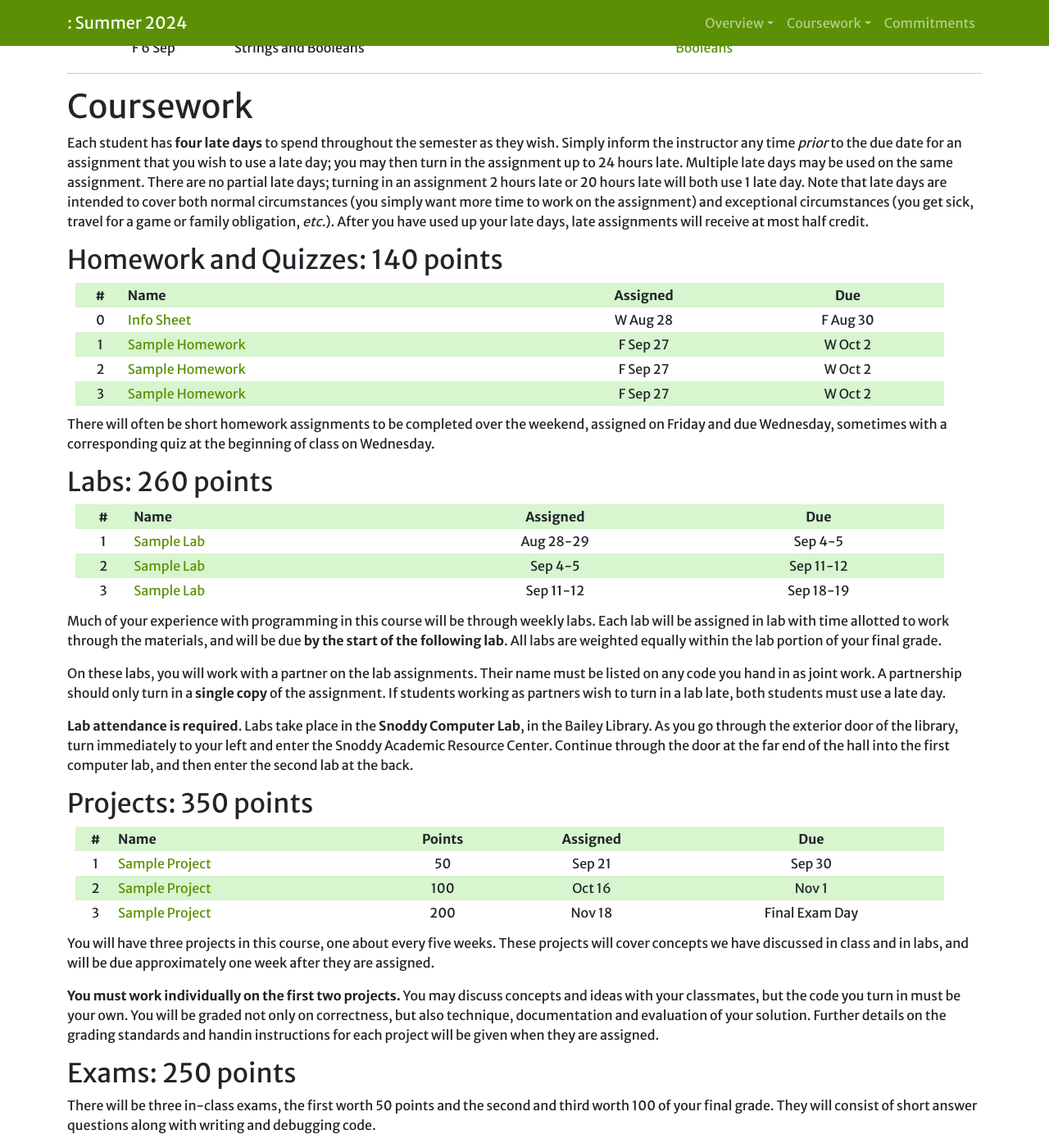
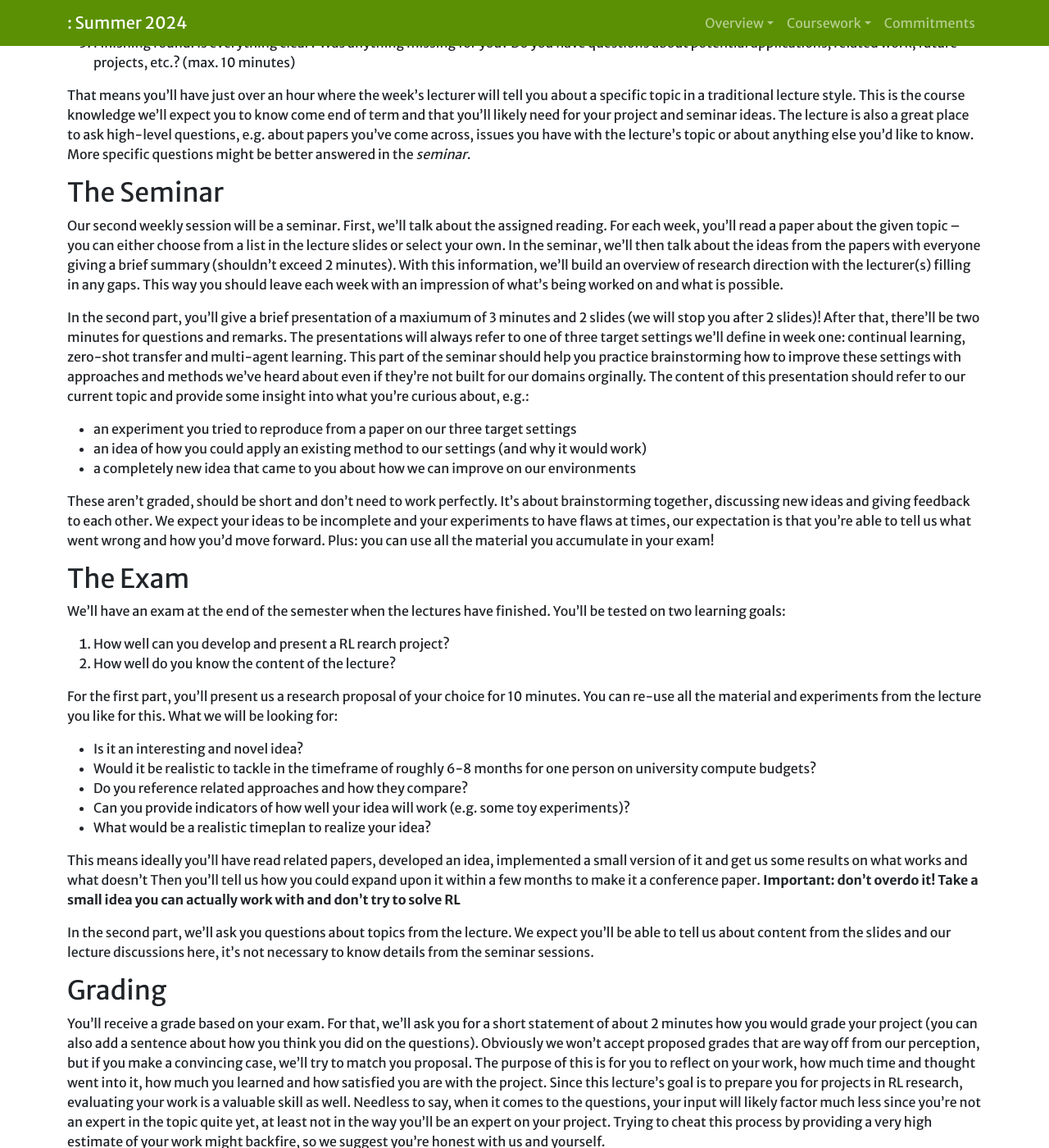
Before and after one commit to automl-edu/advanced-topics-in-deep-rl, a Jekyll site: the page built from index.md, in a window 1280 px wide and 1400 px high, scrolled down 1948 px. Shown: the whole window at 82% size. Built offline with Jekyll 4.4.1, drawn with Linux system fonts in a browser that asks for light colours; a script that is not in the unit is left out; our own code applies the rules of GitHub Pages for plain Markdown files; some of the changed text lies outside the part shown.

Commit message:
updated course contents

```diff
--- a/_config.yml
+++ b/_config.yml
@@ -61,13 +61,13 @@ instructors:
 
 offerings:
   - name: Lecture
-    loc: MCREY 110
-    time: MWF 8:10am - 9:00am
+    loc: TBA
+    time: TBA
     instructor: theeimer
   - name: Seminar
-    loc: MCREY 110
-    time: MWF 11:10am - 12:00pm
-    instructor: aditys
+    loc: TBA
+    time: TAB
+    instructor: theeimer & aditya
 
 resources:
   - name: Python 3.10
--- a/index.md
+++ b/index.md
@@ -17,15 +17,15 @@ layout: course-multi
 
 Upon completing this course, our goal is for you to be able to:
 
-* Build computer programs to:
-  * Effectively solve realistic problems.
-  * Organize, analyze, and summarize realistic data sets.
-* Read, understand, and explain a computer program.
-* Understand and explain computation through:
-  * Thinking logically and precisely.
-  * Making and testing hypotheses.
-* Use modular components to decompose problems and assemble solutions.
-* Create abstract, generalized models from specific, complex examples.
+* Have an overview of different layers of RL approaches:
+  * State-of-the-art RL algorithms & exploration strategies
+  * AutoRL methods for configuring RL agents reliably
+  * Meta-RL approaches
+  * Algorithm discovery ideas
+* Read and understand current research in the field of RL
+* Develop your own RL research projects and ideas
+* Present and discuss your ideas with others
+* Refine your implementation & experimentation capabilities
 
 ## <a name="resources">Resources</a>
 
@@ -35,93 +35,85 @@ Upon completing this course, our goal is for you to be able to:
 
 {% include resources.html content=site.extra-resources %}
 
-## Laptop Policy
-
-Please **do not bring laptops to lecture**. This may seem strange in a computer science class. But lab is the place where you will get plenty of experience working on the computer; lecture is a time for thinking and learning without the distraction of a computer.
-
-Exceptions may be made on a case-by-case basis if you can prove to me that you really do benefit from using your laptop to take notes.
-
-<hr>
-
-# <a name="inclasscode">In-Class Code</a>
-
-When we write code together in class, it will be posted here!
-
-| Date | Topic | Code |
-|:----:|------||-----||
-| F 30 Aug | Intro to Python | [Intro Notebook](https://pythonintro-yorgey.notebooks.azure.com/j/notebooks/PythonIntro.ipynb) |
-| W 4 Sep | More Math and Functions | [Box Math](https://boxmath-yorgey.notebooks.azure.com/j/notebooks/BoxMath.ipynb) |
-| F 6 Sep | Strings and Booleans | [Booleans](https://booleans-yorgey.notebooks.azure.com/j/notebooks/Strings%20and%20Booleans.ipynb)
-
-<hr>
 # Coursework
 
-Each student has **four late days** to spend throughout the semester as they wish.
-Simply inform the instructor any time *prior* to the due date for an assignment
-that you wish to use a late day; you may then turn in the assignment up to 24
-hours late. Multiple late days may be used on the same assignment. There are no
-partial late days; turning in an assignment 2 hours late or 20 hours late will
-both use 1 late day. Note that late days are intended to cover both normal
-circumstances (you simply want more time to work on the assignment) and
-exceptional circumstances (you get sick, travel for a game or family
-obligation, *etc.*). After you have used up your late days, late assignments
-will receive at most half credit.
+Each student has **two abscence days** to spend throughout the semester as they wish.
+Simply inform the instructor any time *prior* to the lecture; if you miss more than two days,
+you will have to provide documentation for your abscences (e.g. a sick note) and/or we'll discuss how you can make up the workload.
+If you're absent for a longer amount of time and aren't sure if that's okay and what kind of documentation you can provide,
+please come talk to us! Often we can figure out the best way of handling longer abscences together in advance.
 
-## <a name="hwqz">Homework and Quizzes</a>: 140 points
+## <a name="labs">The Lecture</a>
 
-| #  | Name | Assigned | Due |
-|:--:|-----||:--------:|:---:|
-|0 | [Info Sheet](https://docs.google.com/forms/d/e/1FAIpQLSdtxgmw2tL6IzzK0qq3Fw2h2FTFmGHoTRs8p6wTfTToUn7pZg/viewform?usp=sf_link) | W Aug 28 | F Aug 30 |
-|1 | [Sample Homework]({{site.baseurl}}/homework/function-reading.pdf) | F Sep 27 | W Oct 2 |
-|2 | [Sample Homework]({{site.baseurl}}/homework/function-reading.pdf) | F Sep 27 | W Oct 2 |
-|3 | [Sample Homework]({{site.baseurl}}/homework/function-reading.pdf) | F Sep 27 | W Oct 2 |
+The first component of this course is a weekly lecture.
+This is quite similar to a standard lecture our agenda will look like this:
 
-There will often be short homework assignments to be completed over the weekend, assigned on Friday and due Wednesday, sometimes with a corresponding quiz at the beginning of class on Wednesday.
+1. Standup round: are there any questions from last session or the seminar? (max. 10 minutes)
+2. Lecturer Input 1 (35 minutes)
+3. 5 minute break
+4. Lecturer Input 2 (30 minutes)
+5. Finishing round: is everything clear? Was anything missing for you? Do you have questions about potential applications, related work, future projects, etc.? (max. 10 minutes)
 
-## <a name="labs">Labs</a>: 260 points
+That means you'll have just over an hour where the week's lecturer will tell you about a specific topic in a traditional lecture style.
+This is the course knowledge we'll expect you to know come end of term and that you'll likely need for your project and seminar ideas.
+The lecture is also a great place to ask high-level questions, e.g. about papers you've come across, issues you have with the lecture's topic or about anything else you'd like to know.
+More specific questions might be better answered in the *seminar*.
 
-| #  | Name | Assigned | Due |
-|:--:|-----||:--------:|:---:|
-|1 | [Sample Lab]({{site.baseurl}}/labs/sample-lab.html) | Aug 28-29 | Sep 4-5 |
-|2 | [Sample Lab]({{site.baseurl}}/labs/sample-lab.html) | Sep 4-5 | Sep 11-12 |
-|3 | [Sample Lab]({{site.baseurl}}/labs/sample-lab.html) | Sep 11-12 | Sep 18-19 |
+## <a name="projects">The Seminar</a>
 
-Much of your experience with programming in this course will be through weekly labs. Each lab will be assigned in lab with time allotted to work through the materials, and will be due **by the start of the following lab**. All labs are weighted equally within the lab portion of your final grade.
+Our second weekly session will be a seminar.
+First, we'll talk about the assigned reading.
+For each week, you'll read a paper about the given topic -- you can either choose from a list in the lecture slides or select your own.
+In the seminar, we'll then talk about the ideas from the papers with everyone giving a brief summary (shouldn't exceed 2 minutes).
+With this information, we'll build an overview of research direction with the lecturer(s) filling in any gaps.
+This way you should leave each week with an impression of what's being worked on and what is possible.
 
-On these labs, you will work with a partner on the lab assignments. Their name must be listed on any code you hand in as joint work. A partnership should only turn in a **single copy** of the assignment. If students working as partners wish to turn in a lab late, both students must use a late day.
+In the second part, you'll give a brief presentation of a maxiumum of 3 minutes and 2 slides (we will stop you after 2 slides)!
+After that, there'll be two minutes for questions and remarks.
+The presentations will always refer to one of three target settings we'll define in week one: continual learning, zero-shot transfer and multi-agent learning.
+This part of the seminar should help you practice brainstorming how to improve these settings with approaches and methods we've heard about even if they're not built for our domains orginally.
+The content of this presentation should refer to our current topic and provide some insight into what you're curious about, e.g.:
 
-**Lab attendance is required**. Labs take place in the **Snoddy Computer Lab**, in the Bailey Library. As you go through the exterior door of the library, turn immediately to your left and enter the Snoddy Academic Resource Center. Continue through the door at the far end of the hall into the first computer lab, and then enter the second lab at the back.
+* an experiment you tried to reproduce from a paper on our three target settings
+* an idea of how you could apply an existing method to our settings (and why it would work)
+* a completely new idea that came to you about how we can improve on our environments
 
-## <a name="projects">Projects</a>: 350 points
+These aren't graded, should be short and don't need to work perfectly.
+It's about brainstorming together, discussing new ideas and giving feedback to each other.
+We expect your ideas to be incomplete and your experiments to have flaws at times, our expectation is that you're able to tell us what went wrong and how you'd move forward.
+Plus: you can use all the material you accumulate in your exam!
 
-| #  | Name | Points | Assigned | Due |
-|:--:|-----||:------:|:--------:|:---:|
-|1 | [Sample Project]({{site.baseurl}}/projects/sample-project.html)  | 50  | Sep 21 | Sep 30 |
-|2 | [Sample Project]({{site.baseurl}}/projects/sample-project.html) | 100 | Oct 16 | Nov 1 |
-|3 | [Sample Project]({{site.baseurl}}/projects/sample-project.html) | 200 | Nov 18 | Final Exam Day |
+## <a name="exams">The Exam</a>
 
-You will have three projects in this course, one about every five weeks. These projects will cover concepts we have discussed in class and in labs, and will be due approximately one week after they are assigned.
+We'll have an exam at the end of the semester when the lectures have finished.
+You'll be tested on two learning goals:
 
-**You must work individually on the first two projects.** You may discuss concepts and ideas with your classmates, but the code you turn in must be your own. You will be graded not only on correctness, but also technique, documentation and evaluation of your solution. Further details on the grading standards and handin instructions for each project will be given when they are assigned.
+1. How well can you develop and present a RL rearch project?
+2. How well do you know the content of the lecture?
 
-## <a name="exams">Exams</a>: 250 points
+For the first part, you'll present us a research proposal of your choice for 10 minutes.
+You can re-use all the material and experiments from the lecture you like for this.
+What we will be looking for:
 
-There will be three in-class exams, the first worth 50 points and the second and
-third worth 100 of your final grade. They will consist of short answer
-questions along with writing and debugging code.
+- Is it an interesting and novel idea?
+- Would it be realistic to tackle in the timeframe of roughly 6-8 months for one person on university compute budgets?
+- Do you reference related approaches and how they compare?
+- Can you provide indicators of how well your idea will work (e.g. some toy experiments)?
+- What would be a realistic timeplan to realize your idea?
 
-* Exam 1: Sep 20, covering functions, math, numerical data, conditionals, and binary encoding
-* Exam 2: Oct 16, covering input/output, while loops, lists, and strings
-* Exam 3: Nov 25, covering for loops, dictionaries, classes and objects
+This means ideally you'll have read related papers, developed an idea, implemented a small version of it and get us some results on what works and what doesn't
+Then you'll tell us how you could expand upon it within a few months to make it a conference paper.
+**Important: don't overdo it! Take a small idea you can actually work with and don't try to solve RL**
 
-There is no final exam; you will complete a final project instead, as described above under Projects.
+In the second part, we'll ask you questions about topics from the lecture.
+We expect you'll be able to tell us about content from the slides and our lecture discussions here, it's not necessary to know details from the seminar sessions.
 
-## <a name="scale">Grading Scale</a>
+## <a name="scale">Grading</a>
 
-| Score  | Grade  |
-|:------:|:------:|
-| 900-1000  | A   |
-| 800-899   | B   |
-| 700-799   | C   |
-| 600-699   | D   |
-| 0-599     | F   |
+You'll receive a grade based on your exam.
+For that, we'll ask you for a short statement of about 2 minutes how you would grade your project (you can also add a sentence about how you think you did on the questions).
+Obviously we won't accept proposed grades that are way off from our perception, but if you make a convincing case, we'll try to match you proposal.
+The purpose of this is for you to reflect on your work, how much time and thought went into it, how much you learned and how satisfied you are with the project.
+Since this lecture's goal is to prepare you for projects in RL research, evaluating your work is a valuable skill as well.
+Needless to say, when it comes to the questions, your input will likely factor much less since you're not an expert in the topic quite yet, at least not in the way you'll be an expert on your project.
+Trying to cheat this process by providing a very high estimate of your work might backfire, so we suggest you're honest with us and yourself.
```
